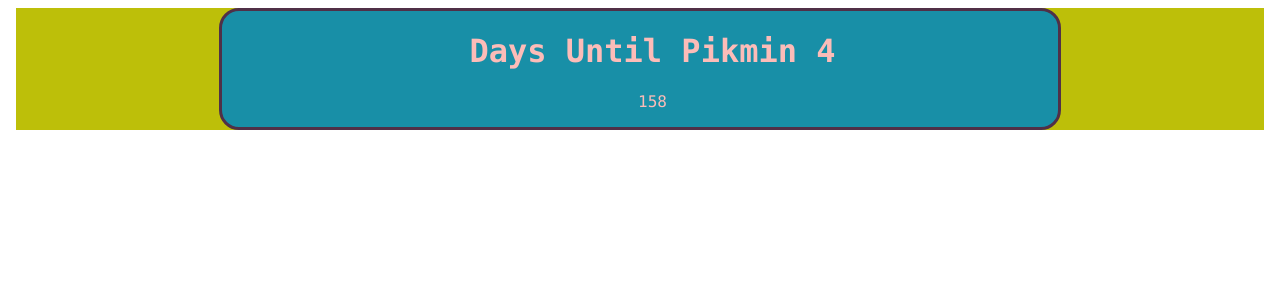
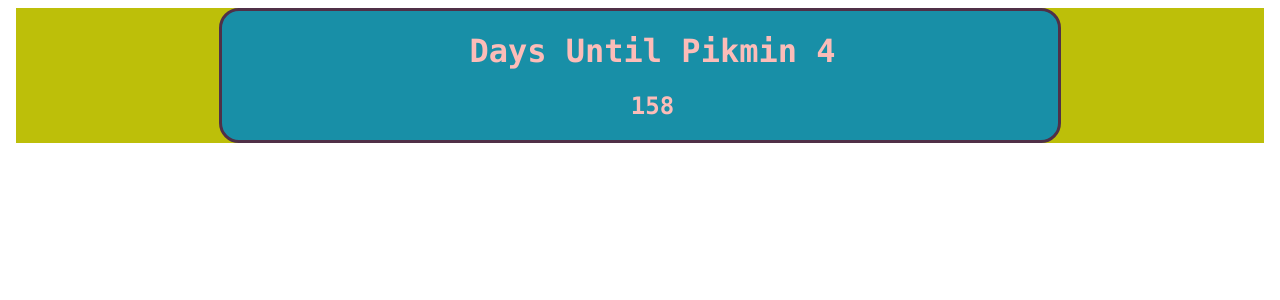
Before and after one commit to JohnK-mi/howmanydaysuntilpikmin4, a SvelteKit app: page / in a window 1280 px wide. Shown: the top 300 px of the page. Built offline with nearby package versions, Linux system fonts and the light colour scheme.

Commit message:
Moved all js logic server-side and added digit determination for custom font use

```diff
--- /dev/null
+++ b/src/routes/+page.server.js
@@ -0,0 +1,23 @@
+export async function load({}){
+    let currentDate = new Date();
+    let releaseDate = new Date('July 21, 2023 00:00:00');
+    let numMillisecondsLeft = releaseDate.getTime()-currentDate.getTime();
+    let numSecondsLeft = numMillisecondsLeft/1000;
+    let numMinutesLeft = numSecondsLeft/60;
+    let numHoursLeft = numMinutesLeft/60;
+    let numDaysLeft = numHoursLeft/24;
+    let tmpDaysLeft= Math.round(numDaysLeft);
+    let numDigits = 0;
+    let digits = [];
+    while(tmpDaysLeft>0){
+        numDigits += 1;
+        digits.push(tmpDaysLeft%10);
+        tmpDaysLeft = Math.floor(tmpDaysLeft/10);
+        //console.log(tmpDaysLeft);
+    }
+    //console.log(numDigits);
+    //console.log(digits);
+    //console.log(currentDate);
+    //console.log(releaseDate);
+    return {numDaysLeft};
+}
--- a/src/routes/+page.svelte
+++ b/src/routes/+page.svelte
@@ -1,19 +1,12 @@
 <script>
-    let currentDate = new Date();
-    let releaseDate = new Date('July 21, 2023 00:00:00');
-    let numMillisecondsLeft = releaseDate.getTime()-currentDate.getTime();
-    let numSecondsLeft = numMillisecondsLeft/1000;
-    let numMinutesLeft = numSecondsLeft/60;
-    let numHoursLeft = numMinutesLeft/60;
-    let numDaysLeft = numHoursLeft/24;
-    console.log(currentDate);
-    console.log(releaseDate);
+    export let data;
+    //console.log(data);
 </script>
 <html lang="en">
     <body>
         <div class="pokobox">
             <h1>Days Until Pikmin 4</h1>
-            <p>{Math.round(numDaysLeft)}</p>
+            <h2>{Math.round(data.numDaysLeft)}</h2>
         </div>
 
     </body>
```
